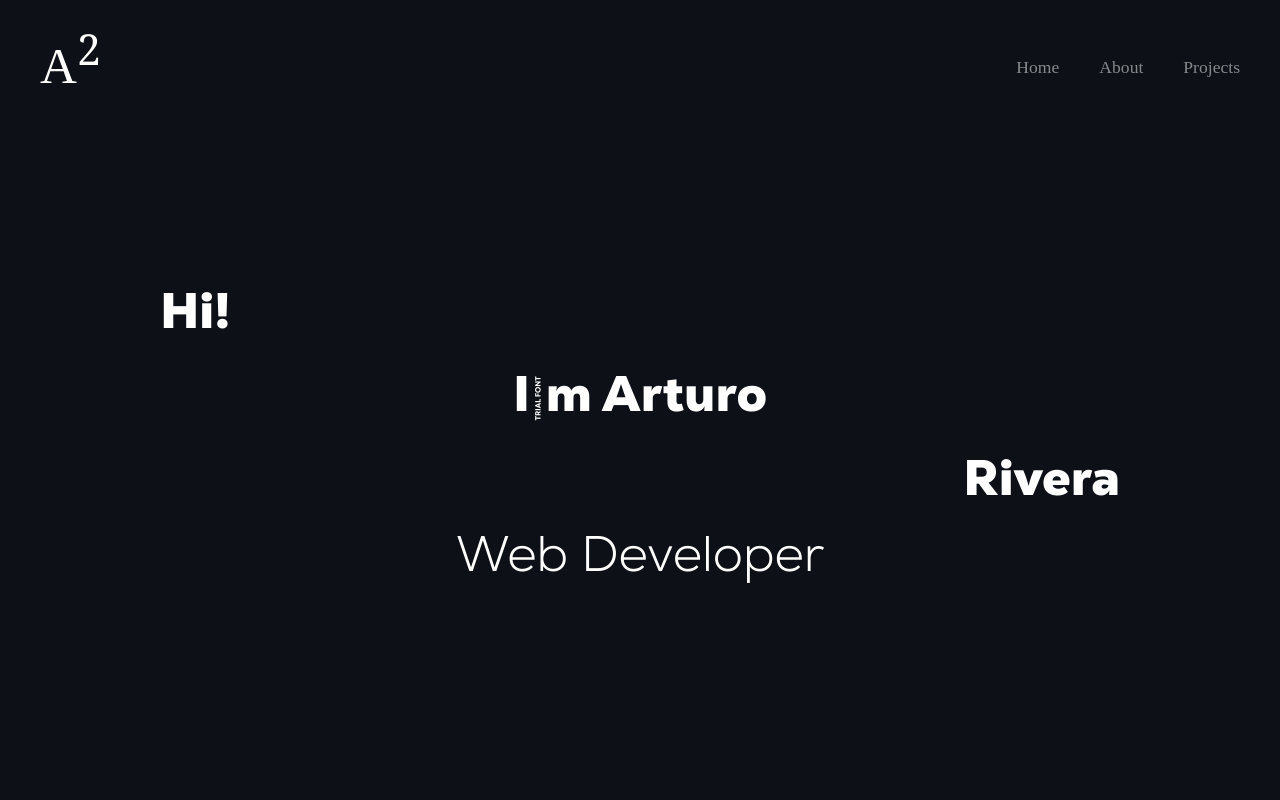
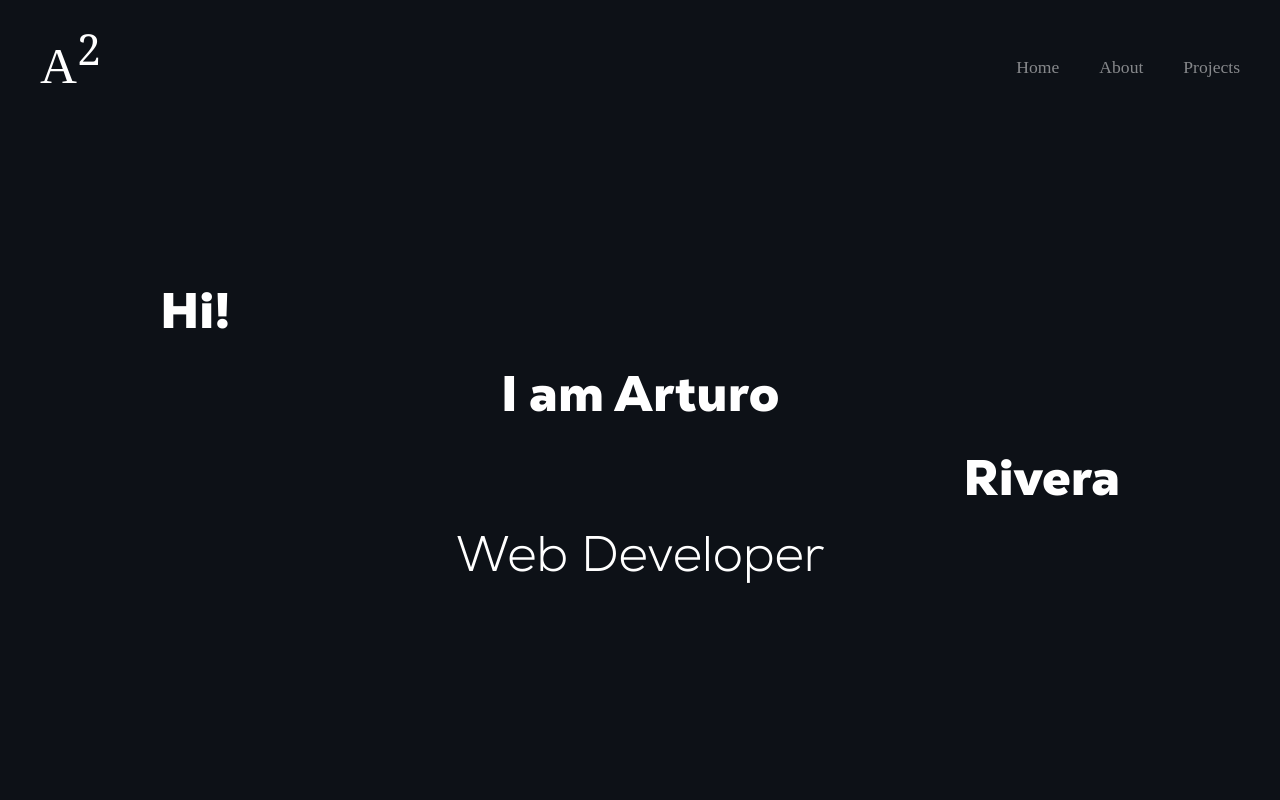
Before and after one commit to Houser97/Portfolio, a React (Create React App) app: page / in a window 1280 px wide. Shown: the top 800 px of the page. Built offline with nearby package versions, Linux system fonts and the light colour scheme.

Commit message:
Replace I'm with I am

```diff
--- a/src/components/Presentation.js
+++ b/src/components/Presentation.js
@@ -14,7 +14,7 @@ export const Presentation = () => {
             Hi!
         </div>
         <div className={`app_presentation-div name-card ${mounted ? 'animation-name' : ''}`}>
-            I'm Arturo
+            I am Arturo
         </div>
         <div className={`app_presentation-div lastname-card ${mounted ? 'animation-lname' : ''}`}>
             Rivera
```
